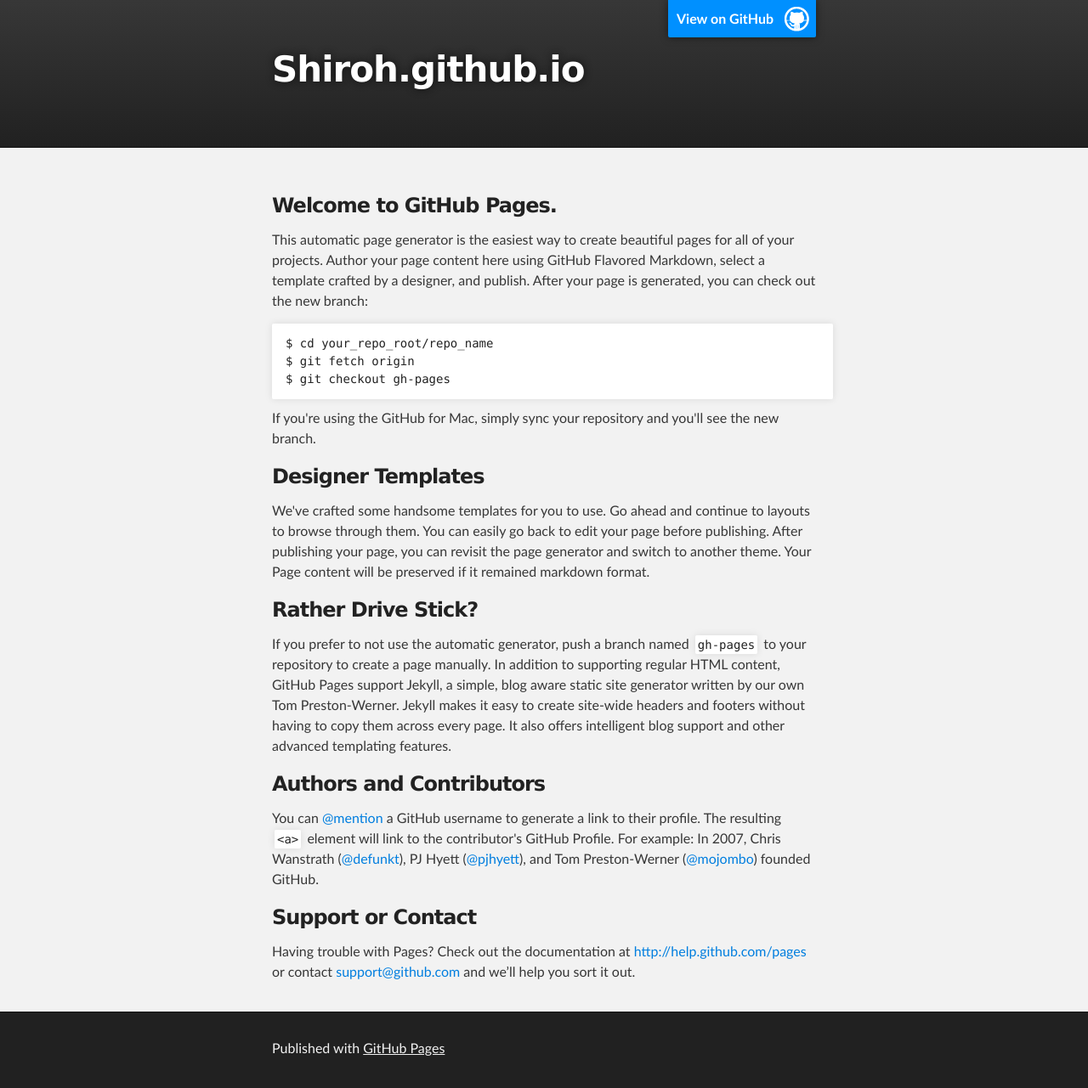
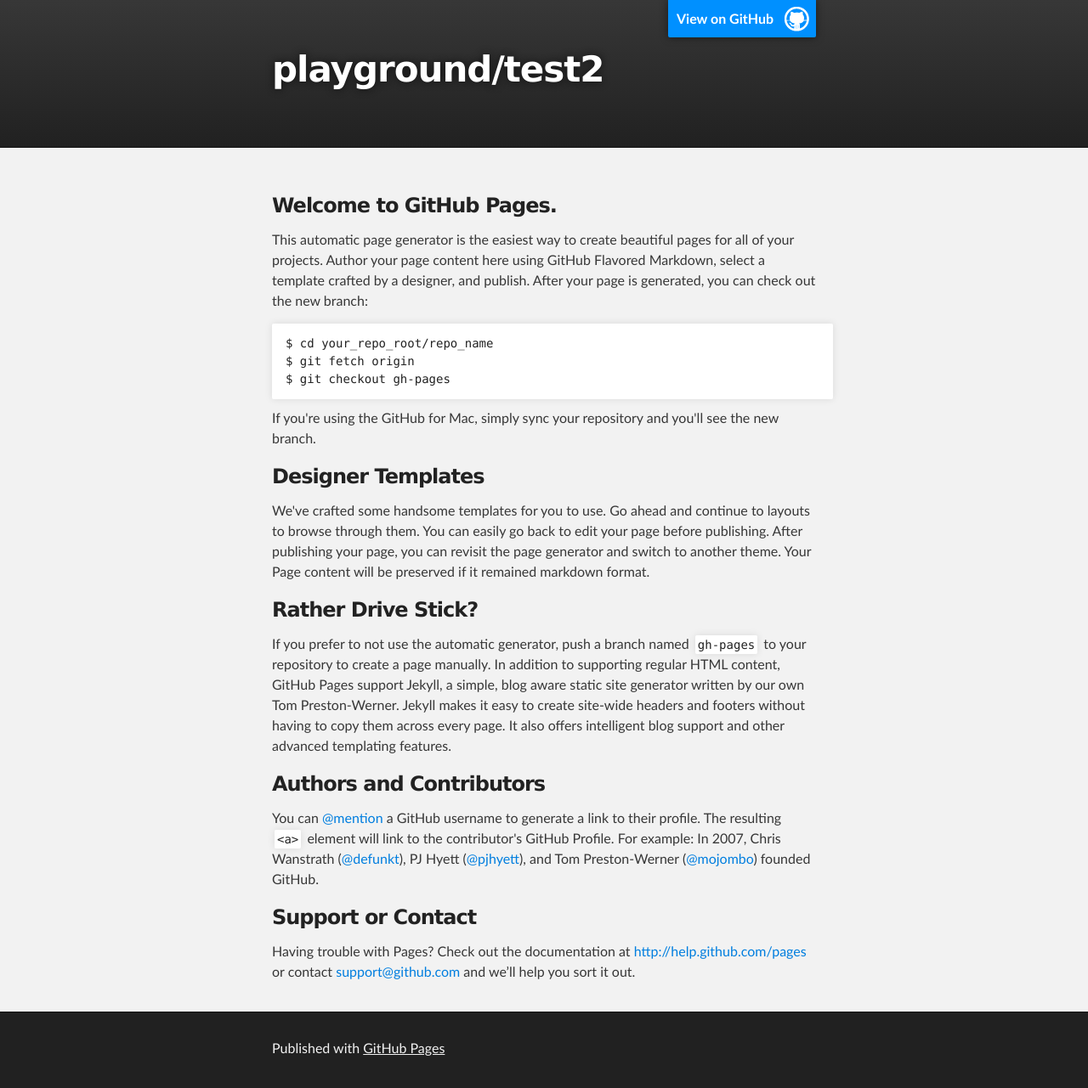
Before and after one commit to shiroh/shiroh.github.io, a Jekyll site: the page index.html, which Jekyll copies as it is, in a window 1280 px wide. Shown: the whole page at 85% size. Built offline with Jekyll 4.4.1, drawn with Linux system fonts in a browser that asks for light colours.

```diff
--- a/index.html
+++ b/index.html
@@ -4,11 +4,11 @@
   <head>
     <meta charset='utf-8' />
     <meta http-equiv="X-UA-Compatible" content="chrome=1" />
-    <meta name="description" content="Shiroh.github.io : " />
+    <meta name="description" content="playground/test2 : " />
 
     <link rel="stylesheet" type="text/css" media="screen" href="stylesheets/stylesheet.css">
 
-    <title>Shiroh.github.io</title>
+    <title>playground/test2</title>
   </head>
 
   <body>
@@ -18,7 +18,7 @@
         <header class="inner">
           <a id="forkme_banner" href="https://github.com/shiroh">View on GitHub</a>
 
-          <h1 id="project_title">Shiroh.github.io</h1>
+          <h1 id="project_title">playground/test2</h1>
           <h2 id="project_tagline"></h2>
 
         </header>
```
Also changed, not shown: params.json (+1 -1 lines).
